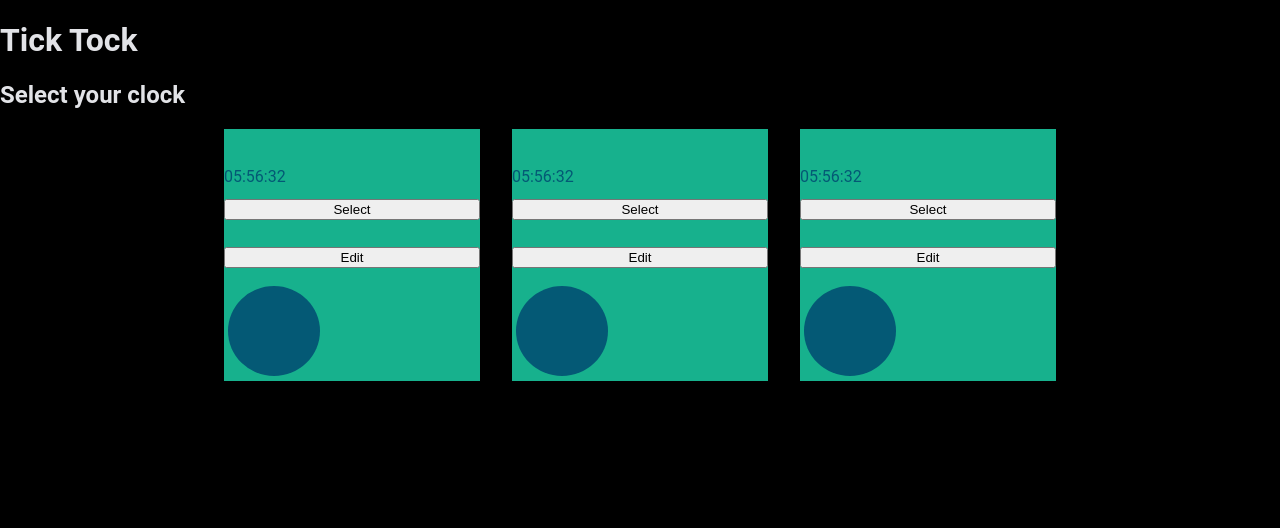
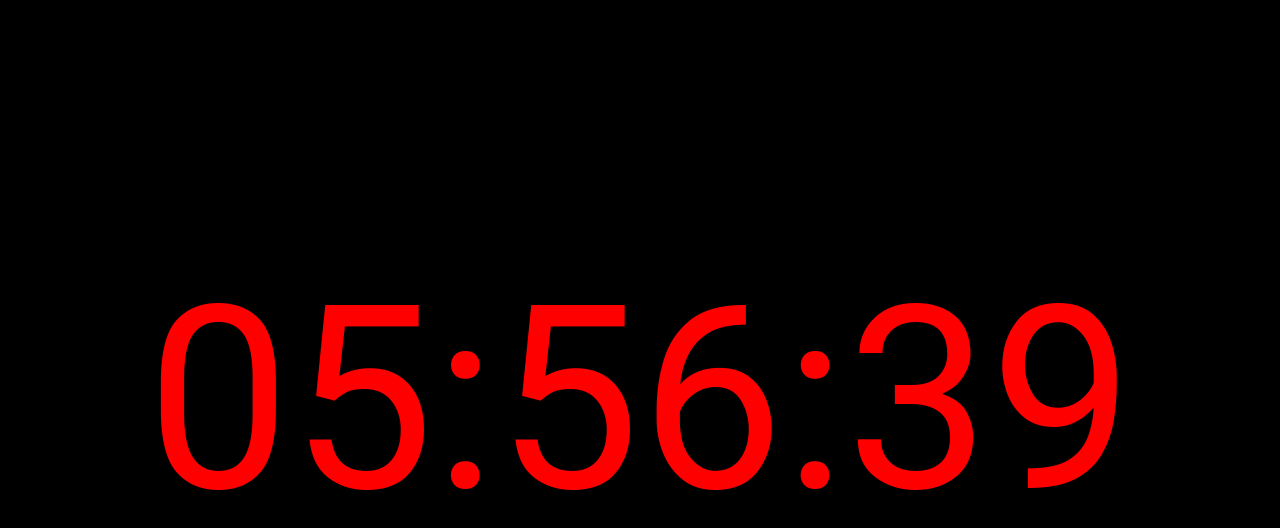
Before and after one commit to Jack-2077/tick-tock, a React (Create React App) app: page / in a window 1280 px wide. Shown: the top 528 px of the page. Built offline with nearby package versions, Linux system fonts and the light colour scheme.

Commit message:
style: digital clock

```diff
--- a/src/app/App.js
+++ b/src/app/App.js
@@ -38,7 +38,8 @@ function App() {
   return (
     <>
       <GlobalStyles />
-      <h1>Tick Tock</h1>
+      <DigitalClock primaryColor={'red'} />
+      {/* <h1>Tick Tock</h1>
       <h2>Select your clock</h2>
       <StyledContainer>
         <Card clock={'clock-1'} handleActiveClock={setActive}>
@@ -51,7 +52,7 @@ function App() {
         <Card clock={'clock-3'} handleActiveClock={setActive}>
           <DigitalClock />
         </Card>
-      </StyledContainer>
+      </StyledContainer> */}
       {active === 'clock-1' && <FlipClock primaryColor={color} />}
       {active === 'clock-2' && <AnalogClock primaryColor={color} />}
       {active === 'clock-3' && <DigitalClock primaryColor={color} />}
--- a/src/components/Clocks/DigitalClock.js
+++ b/src/components/Clocks/DigitalClock.js
@@ -3,7 +3,6 @@ import styled from 'styled-components/macro';
 
 const StyledDigitalClock = styled.div`
   color: ${(props) => props.color};
-  text-shadow: 0 0 3vw #f40a35;
   position: fixed;
   top: 50%;
   left: 50%;
```
